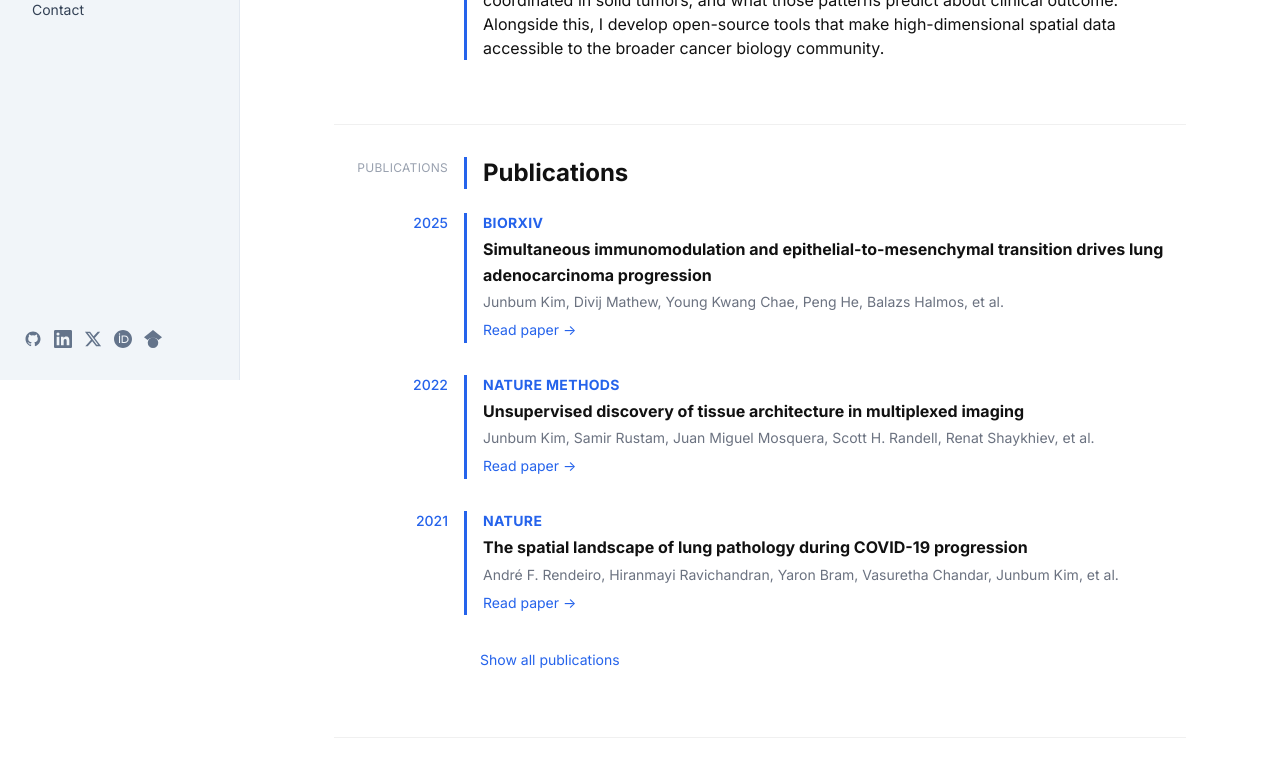
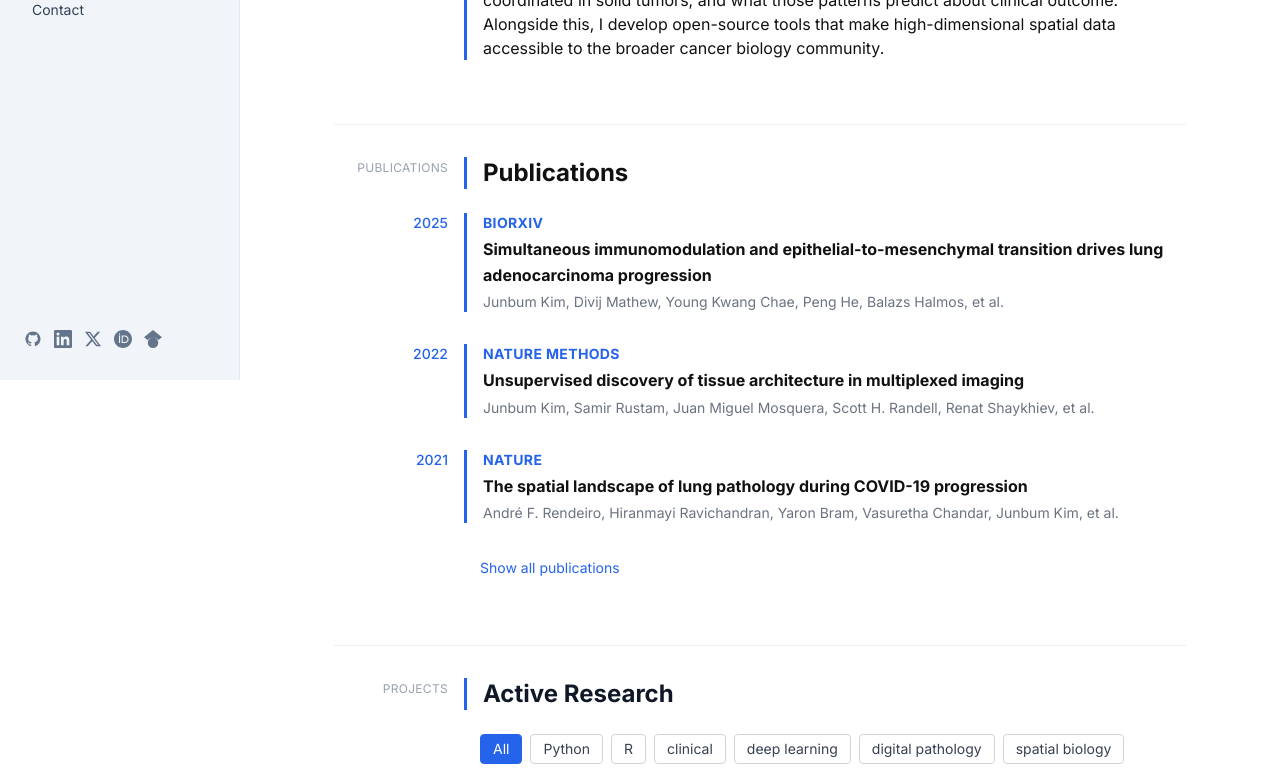
Before and after one commit to jkim810/jkim810.github.io, a Next.js app: page / in a window 1280 px wide. Shown: the part 420-1188 px from the top of the page. Built offline with nearby package versions, Linux system fonts and the light colour scheme.

Commit message:
fix: slide animation for publications, title as link, hover only on linked items

```diff
--- a/components/sections/ProjectsSection.tsx
+++ b/components/sections/ProjectsSection.tsx
@@ -27,7 +27,7 @@ export default function ProjectsSection() {
         ) : (
           filtered.map((project, i) => (
             <EditorialGrid key={i} marginContent={null}>
-              <div className="flex items-start justify-between gap-4 hover:-translate-y-0.5 transition-transform duration-150">
+              <div className={`flex items-start justify-between gap-4 ${project.url ? 'hover:-translate-y-0.5 transition-transform duration-150' : ''}`}>
                 <div>
                   <div className="font-bold text-[#111]">{project.title}</div>
                   <div className="mt-1 text-sm text-[#6b7280]">{project.description}</div>
--- a/components/sections/PublicationsSection.tsx
+++ b/components/sections/PublicationsSection.tsx
@@ -8,6 +8,32 @@ function truncateAuthors(authors: string, max = 5): string {
   const parts = authors.split(',').map((s) => s.trim());
   if (parts.length <= max) return authors;
   return parts.slice(0, max).join(', ') + ', et al.';
+}
+
+function PubCard({ pub, prominent }: { pub: (typeof publications)[0]; prominent: boolean }) {
+  const href = pub.doi ? `https://doi.org/${pub.doi}` : pub.url;
+  const hasLink = !!href;
+
+  return (
+    <div className={hasLink ? 'hover:-translate-y-0.5 transition-transform duration-150' : ''}>
+      <div className="text-sm font-bold text-[#2563eb] uppercase tracking-wide">{pub.venue}</div>
+      {hasLink ? (
+        <a
+          href={href}
+          target="_blank"
+          rel="noopener noreferrer"
+          className={`mt-1 block hover:underline ${prominent ? 'font-bold' : 'font-semibold'} text-[#111]`}
+        >
+          {pub.title}
+        </a>
+      ) : (
+        <div className={`mt-1 ${prominent ? 'font-bold' : 'font-semibold'} text-[#111]`}>
+          {pub.title}
+        </div>
+      )}
+      <div className="mt-1 text-sm text-[#6b7280]">{truncateAuthors(pub.authors)}</div>
+    </div>
+  );
 }
 
 export default function PublicationsSection() {
@@ -34,23 +60,7 @@ export default function PublicationsSection() {
               <span className="text-sm text-[#2563eb] font-medium">{pub.year}</span>
             }
           >
-            <div className="hover:-translate-y-0.5 transition-transform duration-150">
-              <div className="text-sm font-bold text-[#2563eb] uppercase tracking-wide">
-                {pub.venue}
-              </div>
-              <div className="mt-1 font-bold text-[#111]">{pub.title}</div>
-              <div className="mt-1 text-sm text-[#6b7280]">{truncateAuthors(pub.authors)}</div>
-              {(pub.doi || pub.url) && (
-                <a
-                  href={pub.doi ? `https://doi.org/${pub.doi}` : pub.url}
-                  target="_blank"
-                  rel="noopener noreferrer"
-                  className="mt-2 inline-block text-sm text-[#2563eb] hover:underline"
-                >
-                  Read paper →
-                </a>
-              )}
-            </div>
+            <PubCard pub={pub} prominent={true} />
           </EditorialGrid>
         ))}
       </div>
@@ -65,7 +75,9 @@ export default function PublicationsSection() {
         </button>
       </div>
 
-      {showAll && (
+      {/* Slide-down animation using CSS grid rows */}
+      <div className={`grid transition-all duration-300 ease-in-out ${showAll ? 'grid-rows-[1fr]' : 'grid-rows-[0fr]'}`}>
+        <div className="overflow-hidden">
           <div className="border-t border-[#f0f0f0] mt-8 pt-6 space-y-6">
             {nonSelected.map((pub, i) => (
               <EditorialGrid
@@ -74,27 +86,12 @@ export default function PublicationsSection() {
                   <span className="text-sm text-gray-400">{pub.year}</span>
                 }
               >
-              <div className="hover:-translate-y-0.5 transition-transform duration-150">
-                <div className="text-sm font-bold text-[#2563eb] uppercase tracking-wide">
-                  {pub.venue}
-                </div>
-                <div className="mt-1 font-semibold text-[#111]">{pub.title}</div>
-                <div className="mt-1 text-sm text-[#6b7280]">{truncateAuthors(pub.authors)}</div>
-                {(pub.doi || pub.url) && (
-                  <a
-                    href={pub.doi ? `https://doi.org/${pub.doi}` : pub.url}
-                    target="_blank"
-                    rel="noopener noreferrer"
-                    className="mt-2 inline-block text-sm text-[#2563eb] hover:underline"
-                  >
-                    Read paper →
-                  </a>
-                )}
-              </div>
+                <PubCard pub={pub} prominent={false} />
               </EditorialGrid>
             ))}
           </div>
-      )}
+        </div>
+      </div>
     </section>
   );
 }
--- a/components/sections/ToolsSection.tsx
+++ b/components/sections/ToolsSection.tsx
@@ -9,7 +9,7 @@ export default function ToolsSection() {
       <div className="mt-6 space-y-6">
         {tools.map((tool, i) => (
           <EditorialGrid key={i} marginContent={null}>
-            <div className="flex items-start justify-between gap-4 hover:-translate-y-0.5 transition-transform duration-150">
+            <div className={`flex items-start justify-between gap-4 ${tool.url ? 'hover:-translate-y-0.5 transition-transform duration-150' : ''}`}>
               <div>
                 <div className="font-bold text-[#111]">{tool.name}</div>
                 <div className="mt-1 text-sm text-[#6b7280]">{tool.description}</div>
```
Lines whose indentation alone changed are shown as unchanged.
